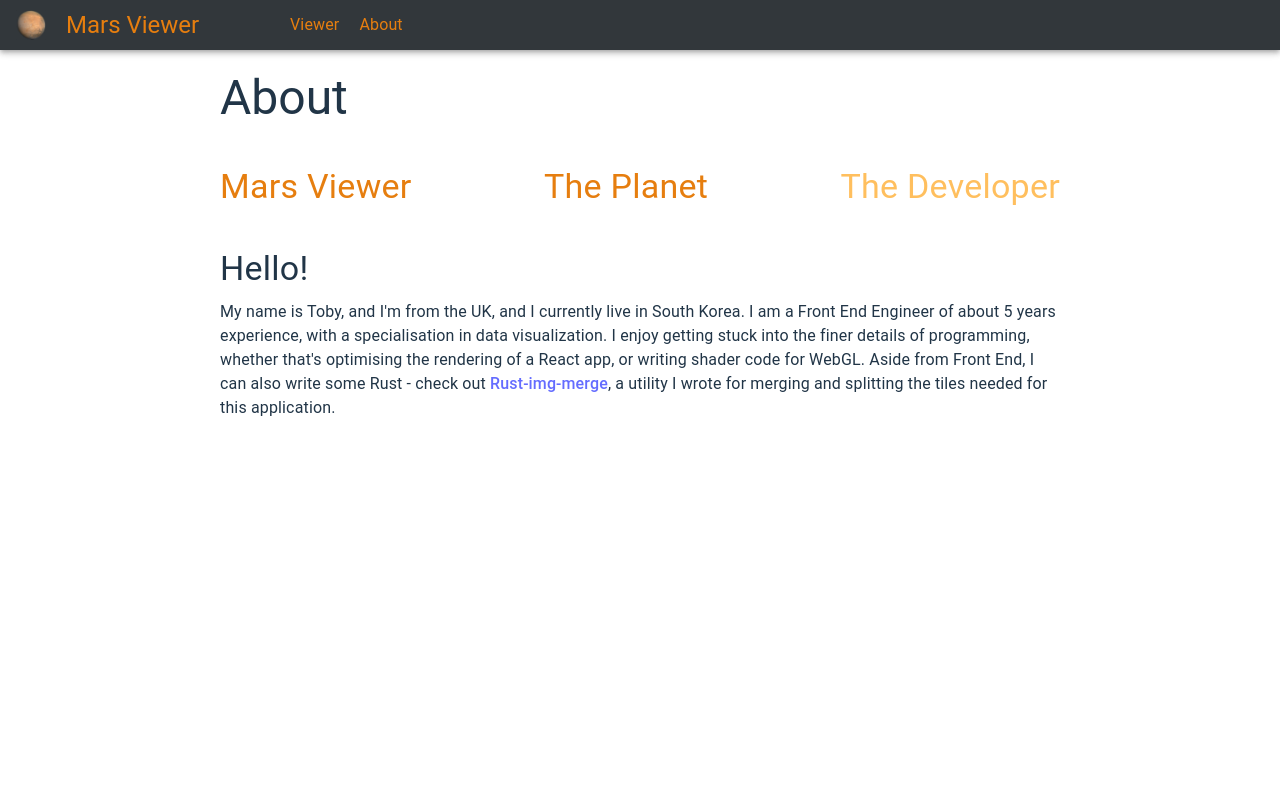
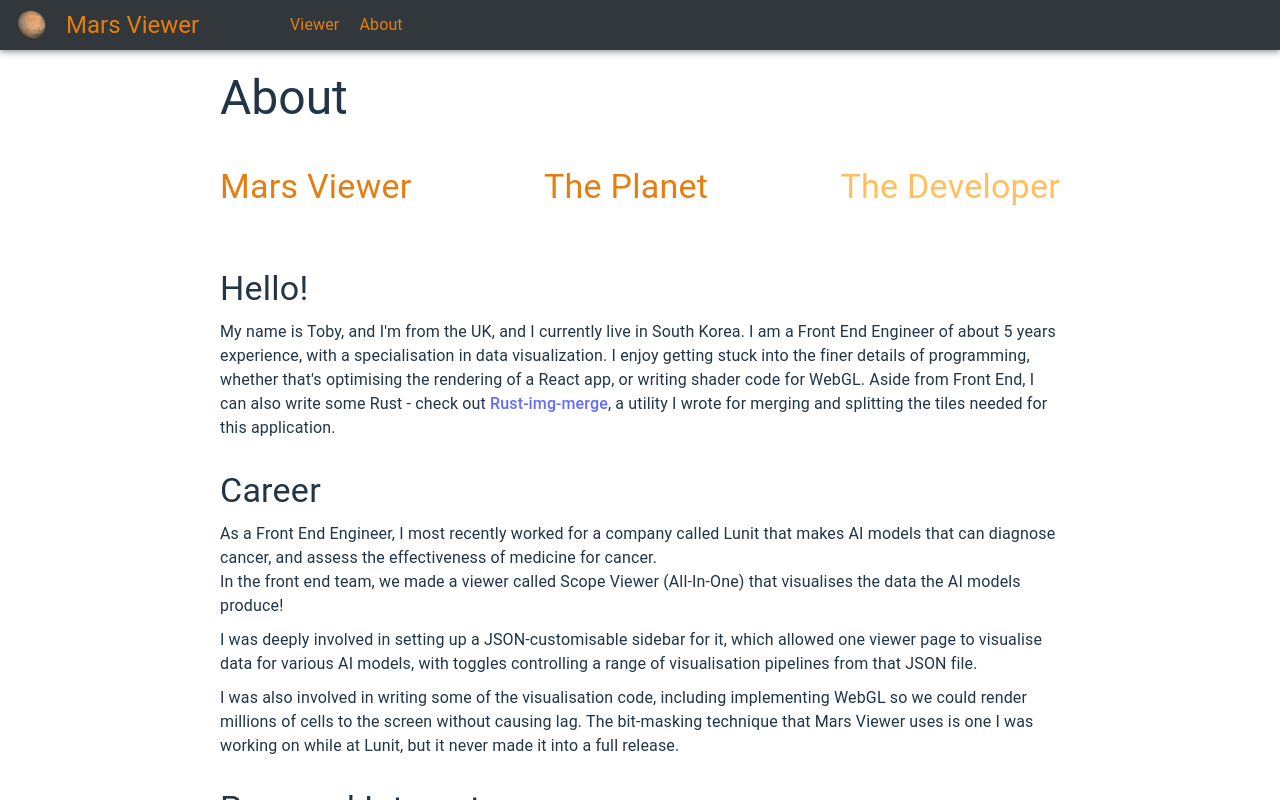
Before and after one commit to Tobio89/mars-viewer, a React (Vite) app: page /about/developer in a window 1280 px wide. Built offline with nearby package versions, Linux system fonts and the light colour scheme; no server answers.

Commit message:
\feat: add more to about developer page

```diff
--- a/src/pages/about/AboutDeveloper.page.tsx
+++ b/src/pages/about/AboutDeveloper.page.tsx
@@ -6,7 +6,7 @@ function AboutDeveloper() {
     return (
         <>
             <PageSection>
-                <Typography variant="h4">
+                <Typography variant="h4" sx={{ paddingTop: '20px' }}>
                     Hello!
                 </Typography>
                 <Typography variant="body1">
@@ -26,6 +26,34 @@ function AboutDeveloper() {
                     , a utility I wrote for merging and splitting the tiles needed for
                     this application.
                 </Typography>
+                <Typography variant="h4" sx={{ paddingTop: '20px' }}>
+                    Career
+                </Typography>
+                <Typography variant="body1">
+                    As a Front End Engineer, I most recently worked for a company called Lunit that makes AI models that can diagnose cancer,
+                    and assess the effectiveness of medicine for cancer. <br />In the front end team, we made a viewer called Scope Viewer (All-In-One)
+                    that visualises the data the AI models produce!
+                </Typography>
+                <Typography>
+                    I was deeply involved in setting up a JSON-customisable sidebar for it, which allowed one viewer page to visualise data for various AI models,
+                    with toggles controlling a range of visualisation pipelines from that JSON file.
+                </Typography>
+                <Typography>
+                    I was also involved in writing some of the visualisation code, including implementing WebGL so we could render millions of cells to the screen
+                    without causing lag. The bit-masking technique that Mars Viewer uses is one I was working on while at Lunit, but it never made it into a full release.
+                </Typography>
+                <Typography variant="h4" sx={{ paddingTop: '20px' }}>
+                    Personal Interests
+                </Typography>
+                <Typography variant="body1">
+                    I like video games, enough to try making them every now and again.
+                </Typography>
+                <Typography>
+                    I also like bikes, Judo, and playing the guitar.
+                </Typography>
+                <Typography>
+                    Also, I quite like space {":)"}
+                </Typography>
             </PageSection>
         </>
     );
```
